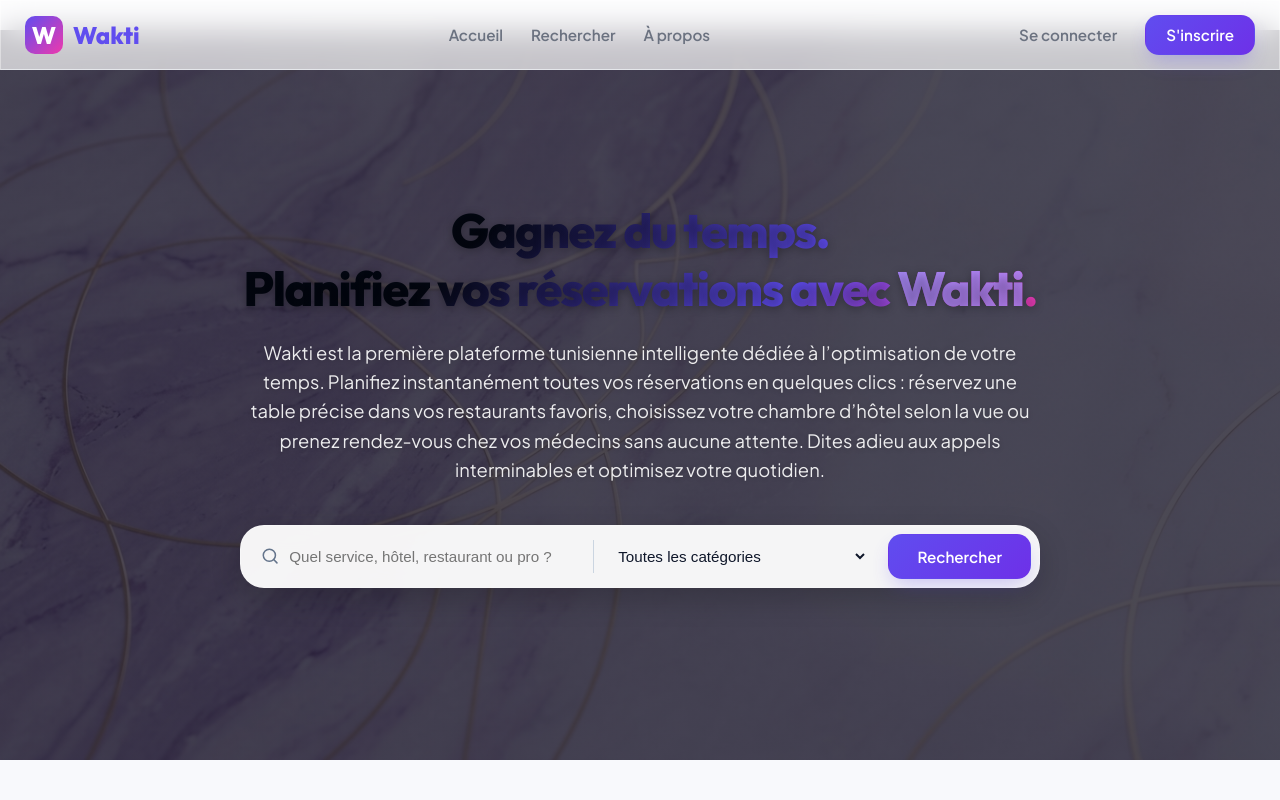
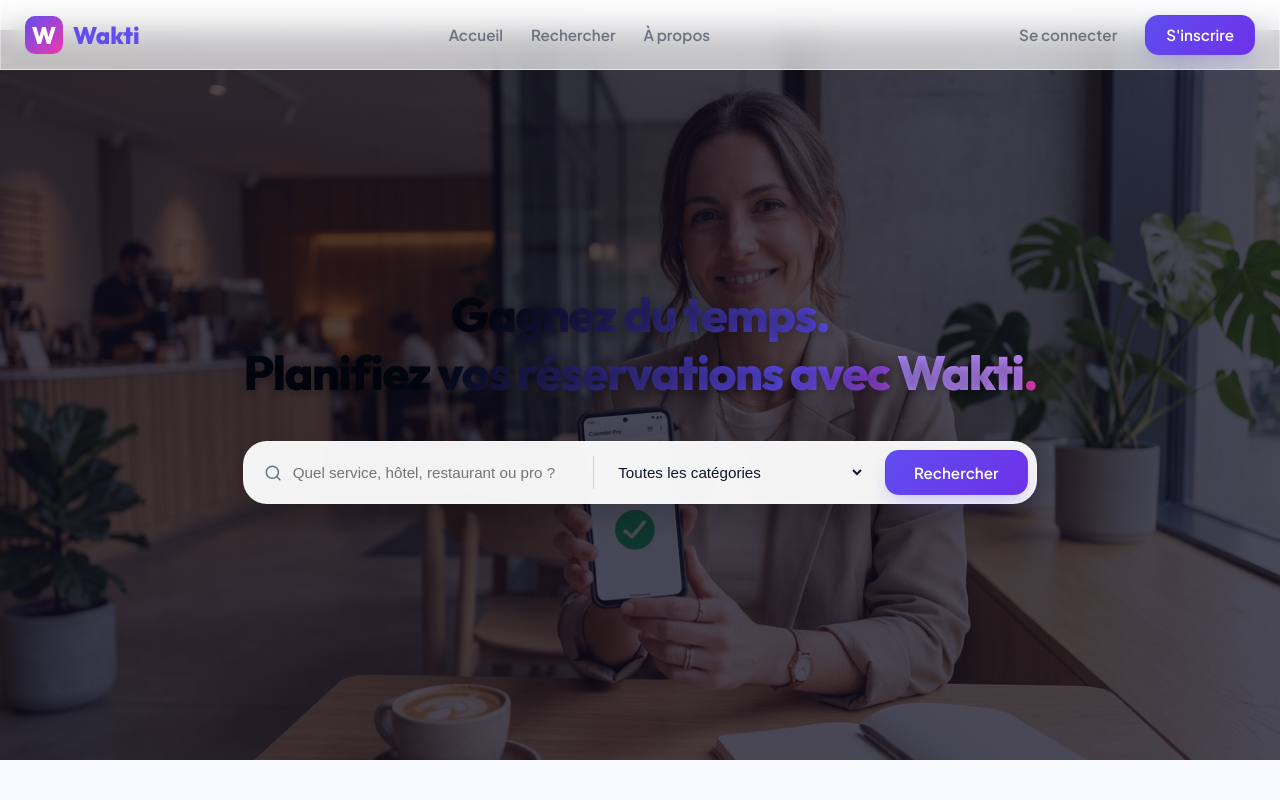
Before and after one commit to Nada-Touil/projet-9antra, a React (Vite) app in the folder Frontend/: page / in a window 1280 px wide. Shown: the top 800 px of the page. Built offline with nearby package versions, Linux system fonts and the light colour scheme; no server answers.

Commit message:
Remove subtitle paragraph from Home.jsx hero, and copy booking user background image

```diff
--- a/Frontend/src/pages/Home.jsx
+++ b/Frontend/src/pages/Home.jsx
@@ -123,13 +123,10 @@ const Home = () => {
         overflow: 'hidden'
       }}>
         <div style={{ maxWidth: '800px', zIndex: 2, position: 'relative' }}>
-          <h1 className="hero-title" style={{ color: 'white', fontSize: '3rem', fontWeight: 800, marginBottom: '20px', lineHeight: '1.2', textShadow: '0 2px 10px rgba(0,0,0,0.3)' }}>
+          <h1 className="hero-title" style={{ color: 'white', fontSize: '3rem', fontWeight: 800, marginBottom: '40px', lineHeight: '1.2', textShadow: '0 2px 10px rgba(0,0,0,0.3)' }}>
             Gagnez du temps.<br />
             Planifiez vos réservations avec <span style={{ color: '#a78bfa', background: 'linear-gradient(135deg, #a78bfa, #c084fc)', WebkitBackgroundClip: 'text', WebkitTextFillColor: 'transparent' }}>Wakti</span>.
           </h1>
-          <p className="hero-subtitle" style={{ color: 'rgba(255, 255, 255, 0.9)', fontSize: '1.15rem', lineHeight: '1.6', marginBottom: '40px', textShadow: '0 1px 5px rgba(0,0,0,0.2)', maxWidth: '100%' }}>
-            Wakti est la première plateforme tunisienne intelligente dédiée à l’optimisation de votre temps. Planifiez instantanément toutes vos réservations en quelques clics : réservez une table précise dans vos restaurants favoris, choisissez votre chambre d’hôtel selon la vue ou prenez rendez-vous chez vos médecins sans aucune attente. Dites adieu aux appels interminables et optimisez votre quotidien.
-          </p>
 
           {/* Search Bar Form */}
           <form onSubmit={handleSearchSubmit} className="search-wrapper glass" style={{ width: '100%', margin: '0 auto', background: 'rgba(255, 255, 255, 0.95)', border: '1px solid rgba(255, 255, 255, 0.2)', boxShadow: '0 10px 30px rgba(0, 0, 0, 0.2)' }}>
```
Also changed, not shown: Frontend/src/assets/wakti_hero.jpg.
